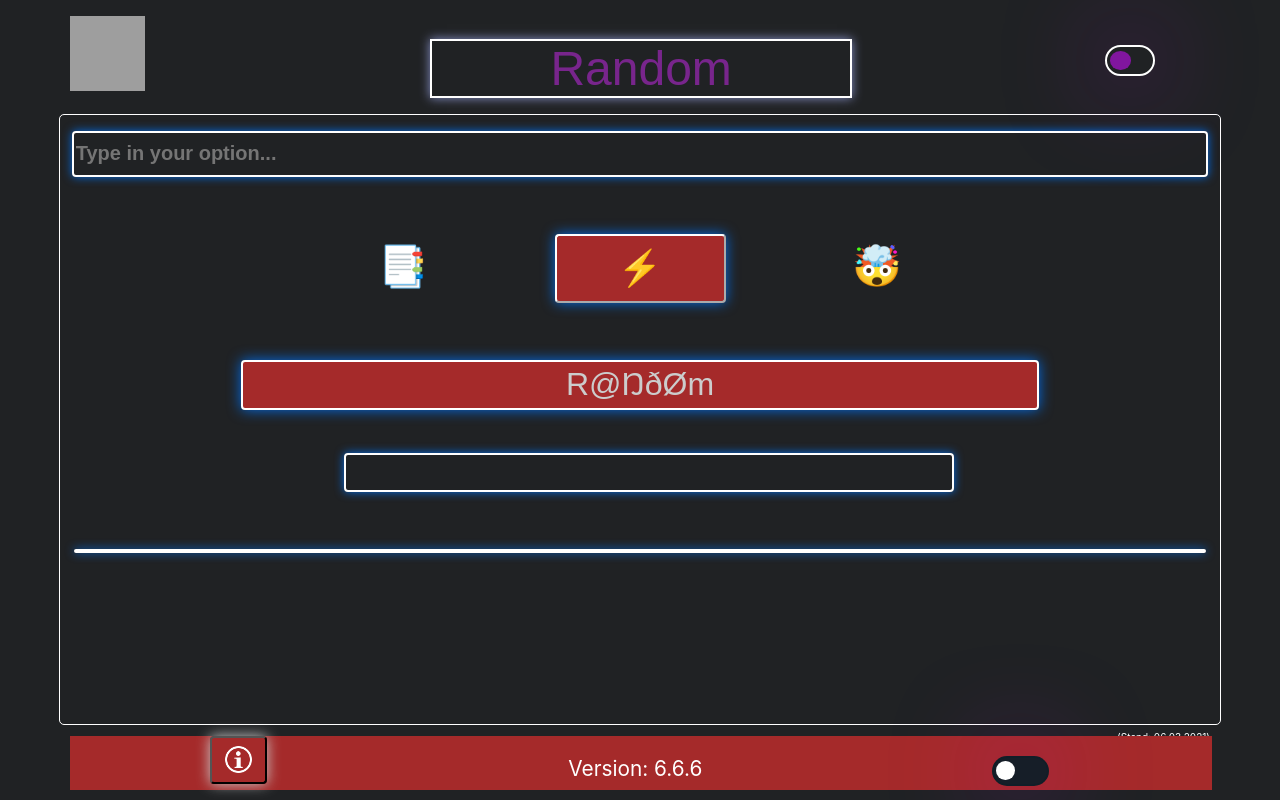
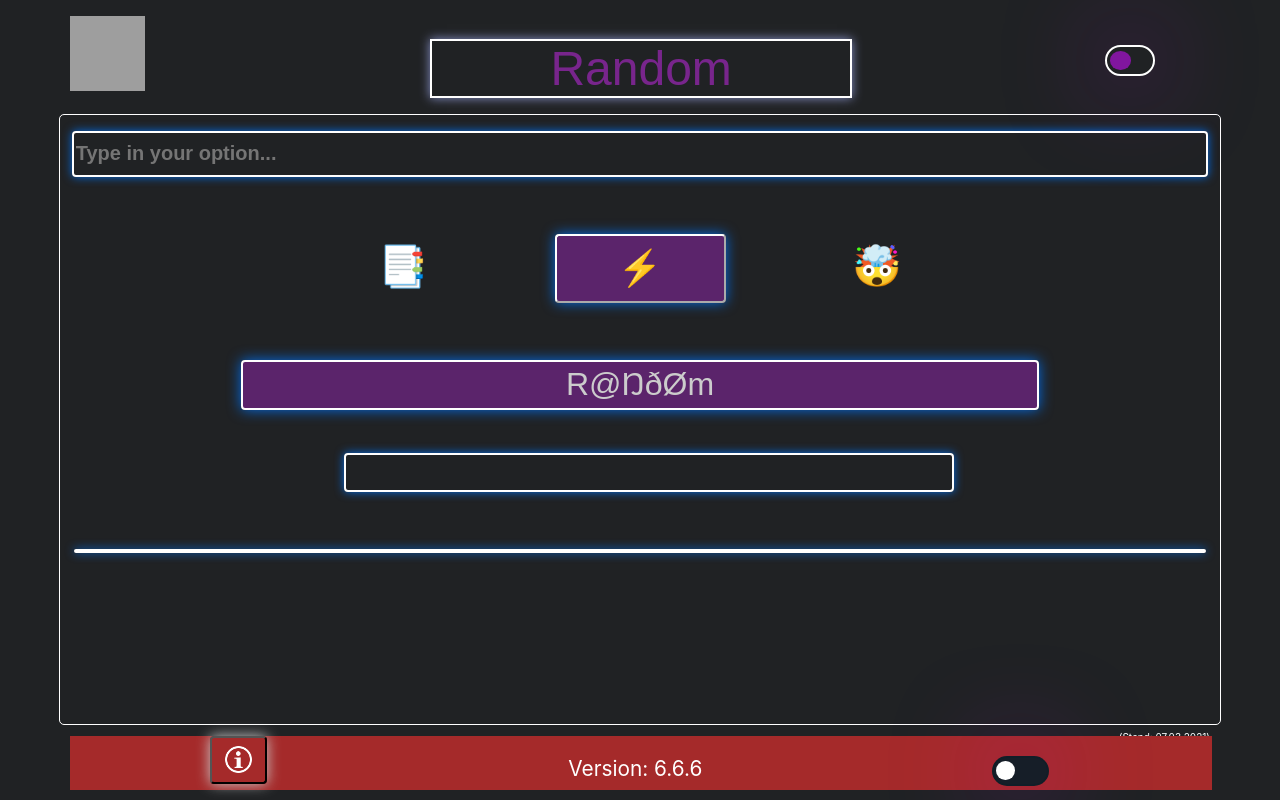
Before and after one commit to JARVIS-source/random-web, a React (Create React App) app: page / in a window 1280 px wide. Built offline with nearby package versions, Linux system fonts and the light colour scheme; grey boxes are pictures that could not be loaded.

Commit message:
color switch and space

```diff
--- a/public/index.html
+++ b/public/index.html
@@ -58,7 +58,7 @@
         </div>
     </main>
     <div id="date" class="container textfield-right">
-        <small class="text-muted">(Stand: 06.03.2021)</small>
+        <small class="text-muted">(Stand: 07.03.2021)</small>
     </div>
     <script src="%PUBLIC_URL%/RaNdOm.js"></script>
 </body>
--- a/public/main.css
+++ b/public/main.css
@@ -404,7 +404,7 @@ margin-left: 24%;
    font-family: 'Varela Round', sans-serif;
    border-color: #ffffff;
    border-radius: 4px;
-   background-color: brown;
+   background-color: #8026979d;
    box-shadow: 0 0 13px #036de7;
    color: #cccccc;
    -webkit-transition: .4s;
@@ -439,7 +439,7 @@ margin-left: 24%;
    width: 70%;
    text-decoration: wavy;
    border-radius: 4px;
-   background-color: brown;
+   background-color: #8026979d;
    box-shadow: 0 0 14px #036de7;
    border: 2px solid;
    border-color: #ffffff;
@@ -498,6 +498,7 @@ margin-left: 24%;
  #outtodo {
    margin-top: 5%;
    height: auto;
+   min-height: 20%;
    width: 99%;
    font-family: 'Varela Round', sans-serif;
    border: 2px solid;
```
